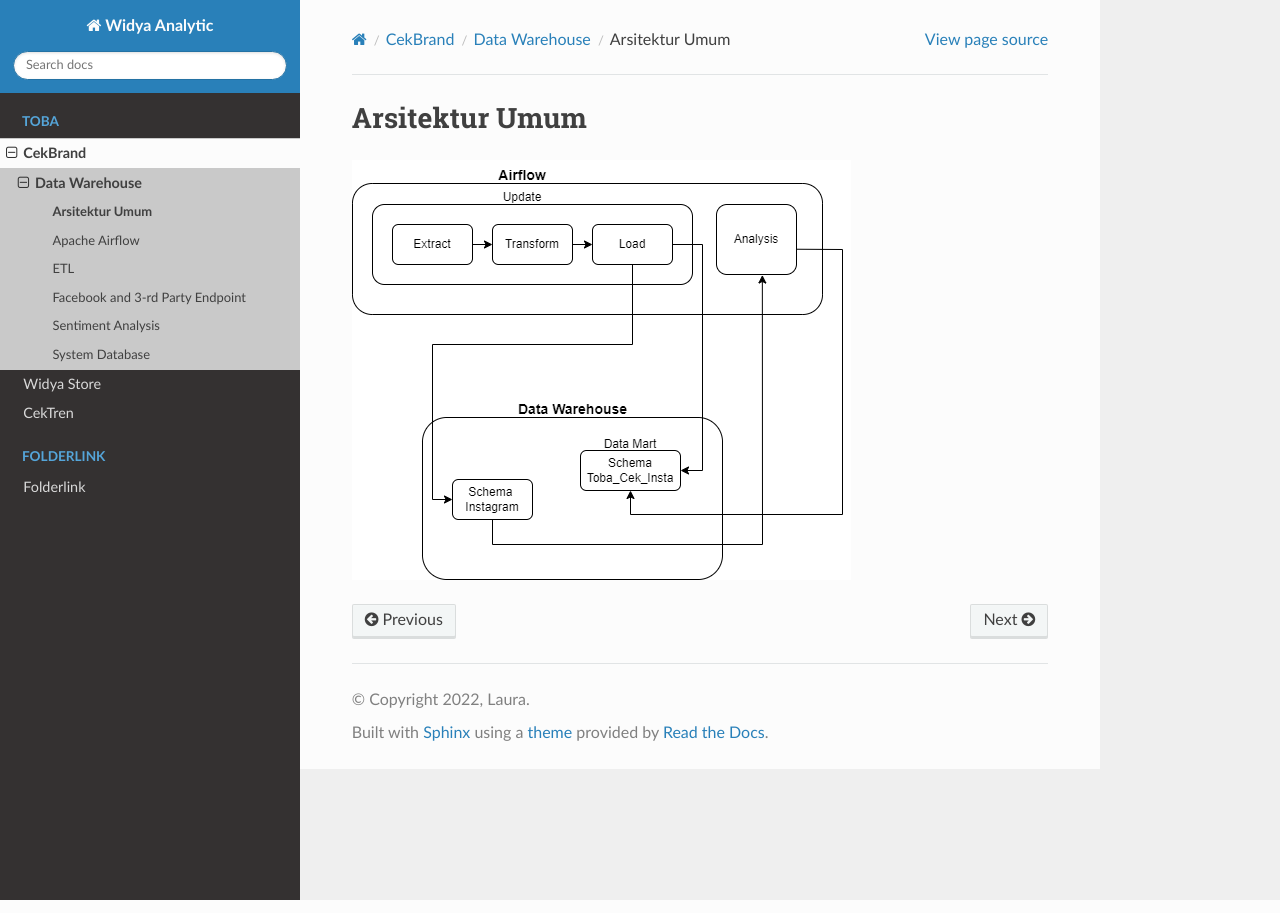
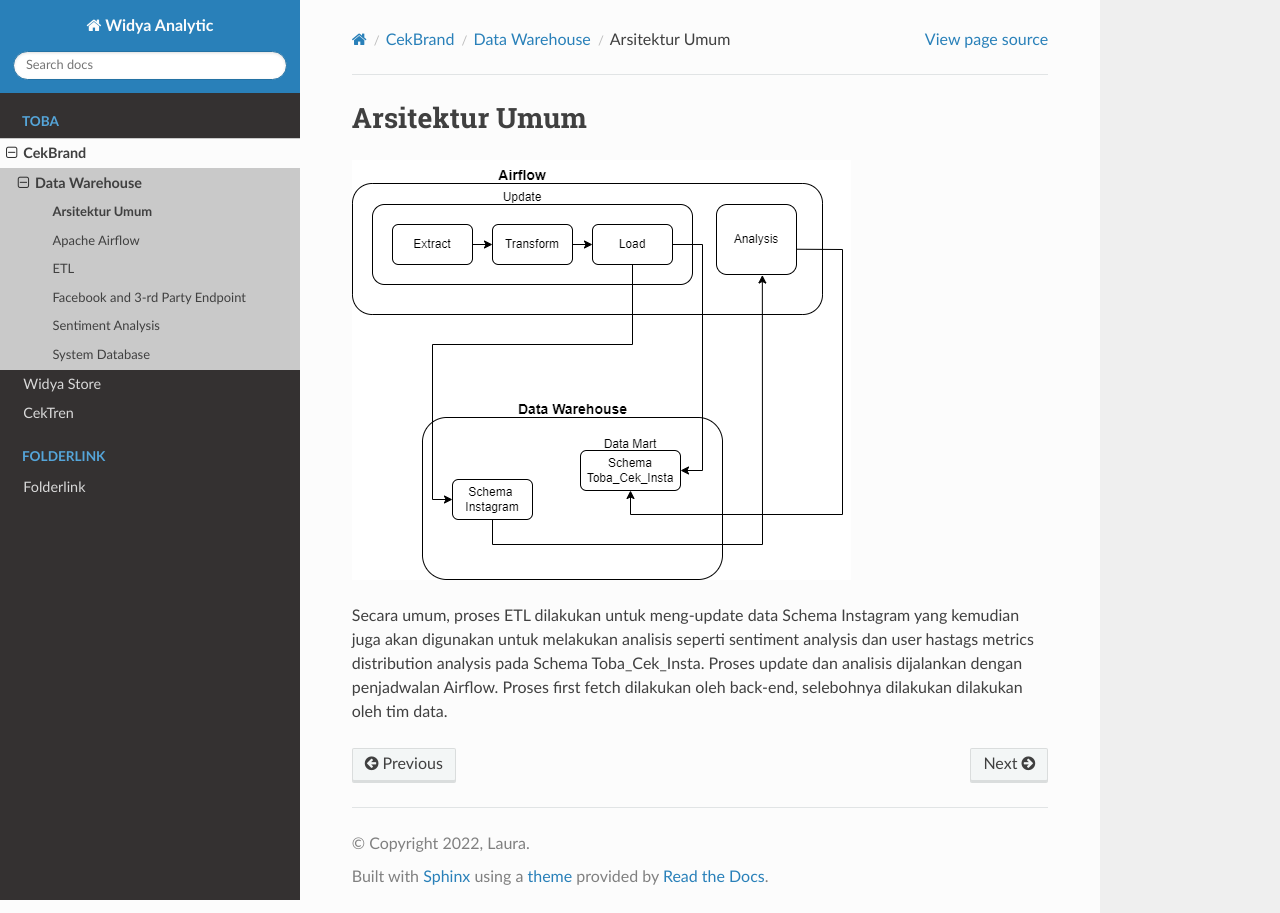
Before and after one commit to syrico/dokumentasi_data_widyaanalytics, a Sphinx documentation site: the page built from docs/source/Toba/cekbrand/dwarehouse/umum.md, in a window 1280 px wide. Built offline with Sphinx 7.4.7 and the Read the Docs theme 2.0.0, drawn with Linux system fonts in a browser that asks for light colours.

Commit message:
up revisi 2

```diff
--- a/docs/source/Toba/cekbrand/dwarehouse/umum.md
+++ b/docs/source/Toba/cekbrand/dwarehouse/umum.md
@@ -1,3 +1,5 @@
 # Arsitektur Umum
 
 ![Arsitektur Umum](image/umum.png)
+
+Secara umum, proses ETL dilakukan untuk meng-update data Schema Instagram yang kemudian juga akan digunakan untuk melakukan analisis seperti sentiment analysis dan user hastags metrics distribution analysis pada Schema Toba_Cek_Insta. Proses update dan analisis dijalankan dengan penjadwalan Airflow. Proses first fetch dilakukan oleh back-end, selebohnya dilakukan dilakukan oleh tim data.
```
